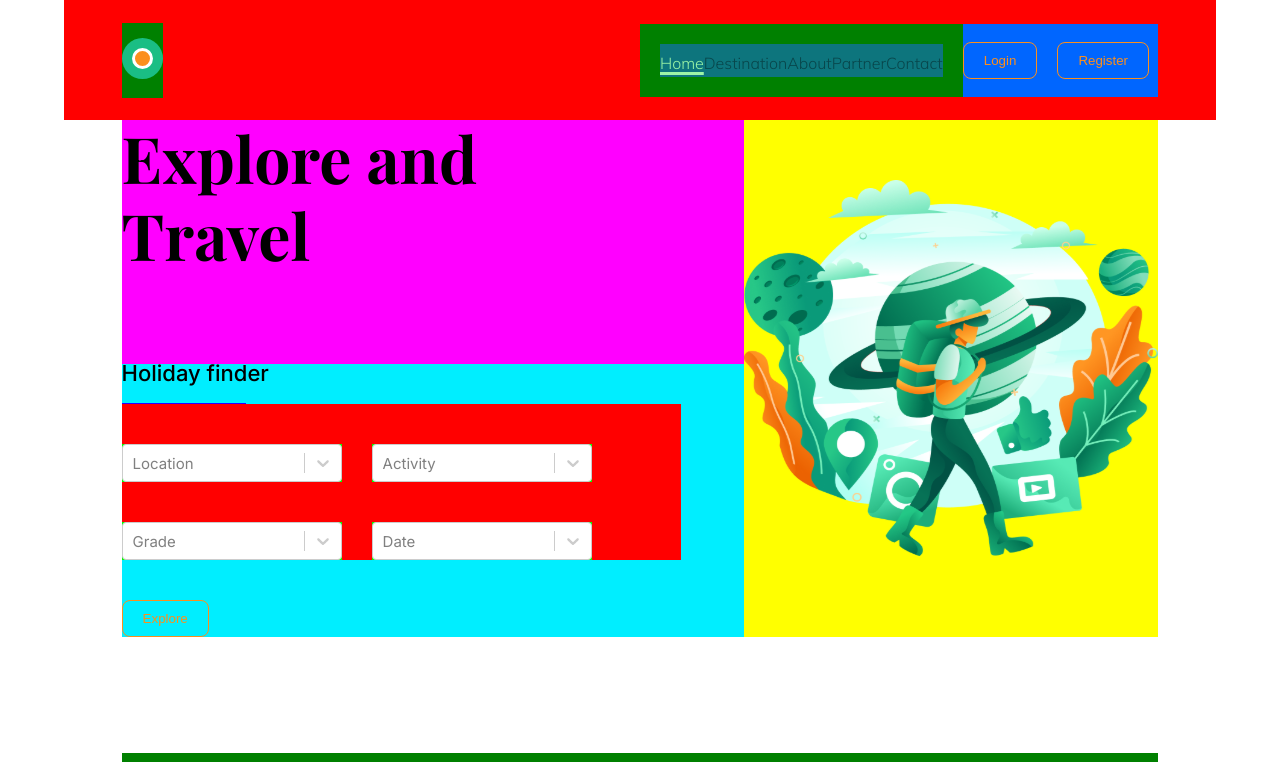
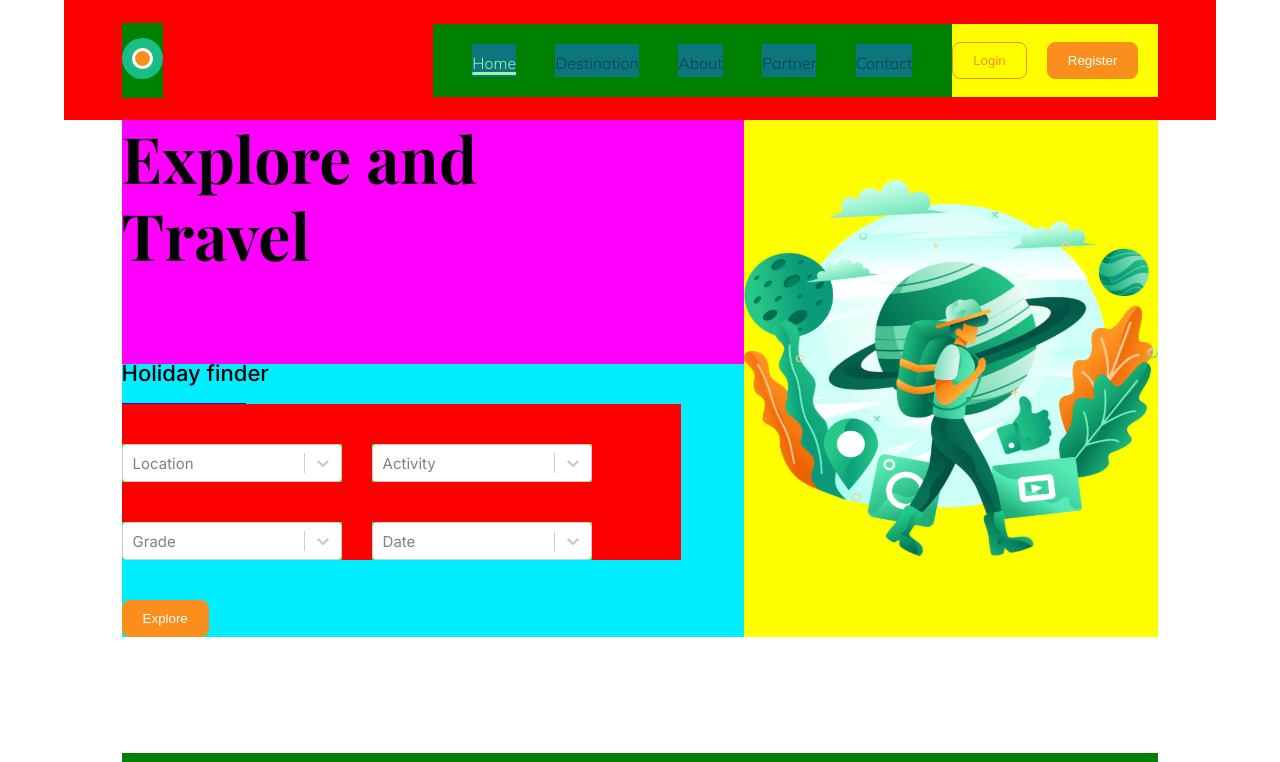
Before and after one commit to ytkyoung/travelz, a React (Create React App) app: page / in a window 1280 px wide. Shown: the top 762 px of the page. Built offline with nearby package versions, Linux system fonts and the light colour scheme; a web font is replaced by a local one.

Commit message:
login button style, media queries änderungen

```diff
--- a/src/components/GlobalStyle.js
+++ b/src/components/GlobalStyle.js
@@ -104,10 +104,9 @@ const GlobalStyle = createGlobalStyle`
     font-weight: light;
   }
 
-
   button {
-    background-color: transparent;
-    color: #FB8F1D;
+    background-color: #FB8F1D;
+    color: #fff;
     padding: 10px 20px;
     text-align: center;
     display: inline-block;
@@ -122,8 +121,8 @@ const GlobalStyle = createGlobalStyle`
       text-transform: uppercase;
     }
     &:hover{
-      background-color: #FB8F1D;
-      color: white;
+      background-color: transparent;
+      color: #FB8F1D;
     }
     &:hover a{
       color: white;
--- a/src/components/HolidayFinder.js
+++ b/src/components/HolidayFinder.js
@@ -117,7 +117,6 @@ const Finder = styled(Description)`
   }
   .finder-intro {
     flex: 1 1 50%;
-
     background: magenta;
   }
   .finder-img {
@@ -160,6 +159,9 @@ const Finder = styled(Description)`
   @media (max-width: 775.98px) {
     background: red;
     flex-direction: column;
+    h1 {
+      font-size: 4.4rem;
+    }
     .finder-intro {
       flex: 1 1 100%;
       order: 1;
--- a/src/components/Nav/RightNav.js
+++ b/src/components/Nav/RightNav.js
@@ -121,7 +121,27 @@ const NavStyle = styled.div`
     color: #9cf5a6;
   }
   @media (max-width: 768px) {
-    overflow: hidden;
+  }
+  // Small devices (landscape phones, less than 768px)
+  @media (min-width: 767.98px) {
+    background: blue;
+    width: 90%;
+  }
+
+  // Medium devices (tablets, less than 992px)
+  @media (min-width: 991.98px) {
+    background: green;
+    width: 90%;
+
+  // Large devices (desktops, less than 1200px)
+  @media (min-width: 1199.98px) {
+    background: yellow;
+    width: 70%;
+  }
+  // Large devices (desktops, less than 1200px)
+  @media (min-width: 1679.98px) {
+    background: magenta;
+    width: 50%;
   }
 `;
 
@@ -144,6 +164,14 @@ const Ul = styled.div`
     align-items: center;
     button {
       margin-right: 2rem;
+    }
+    & button:nth-child(1) {
+      background-color: transparent;
+      color: #fb8f1d;
+      &:hover {
+        background-color: #fb8f1d;
+        color: #fff;
+      }
     }
   }
   @media (max-width: 768px) {
```
Also changed, not shown: 1 other file (tests, documents, lock files or other folders).
